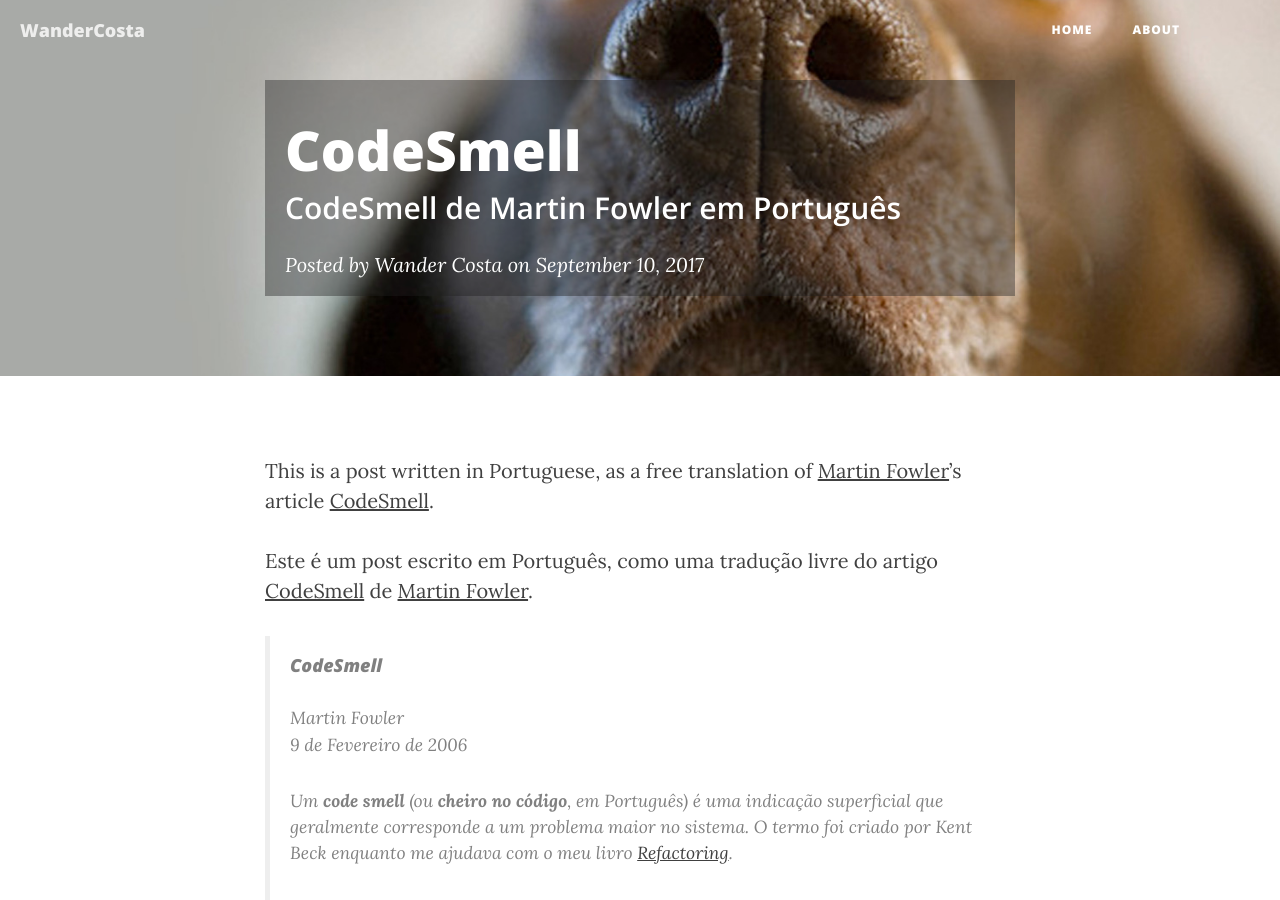
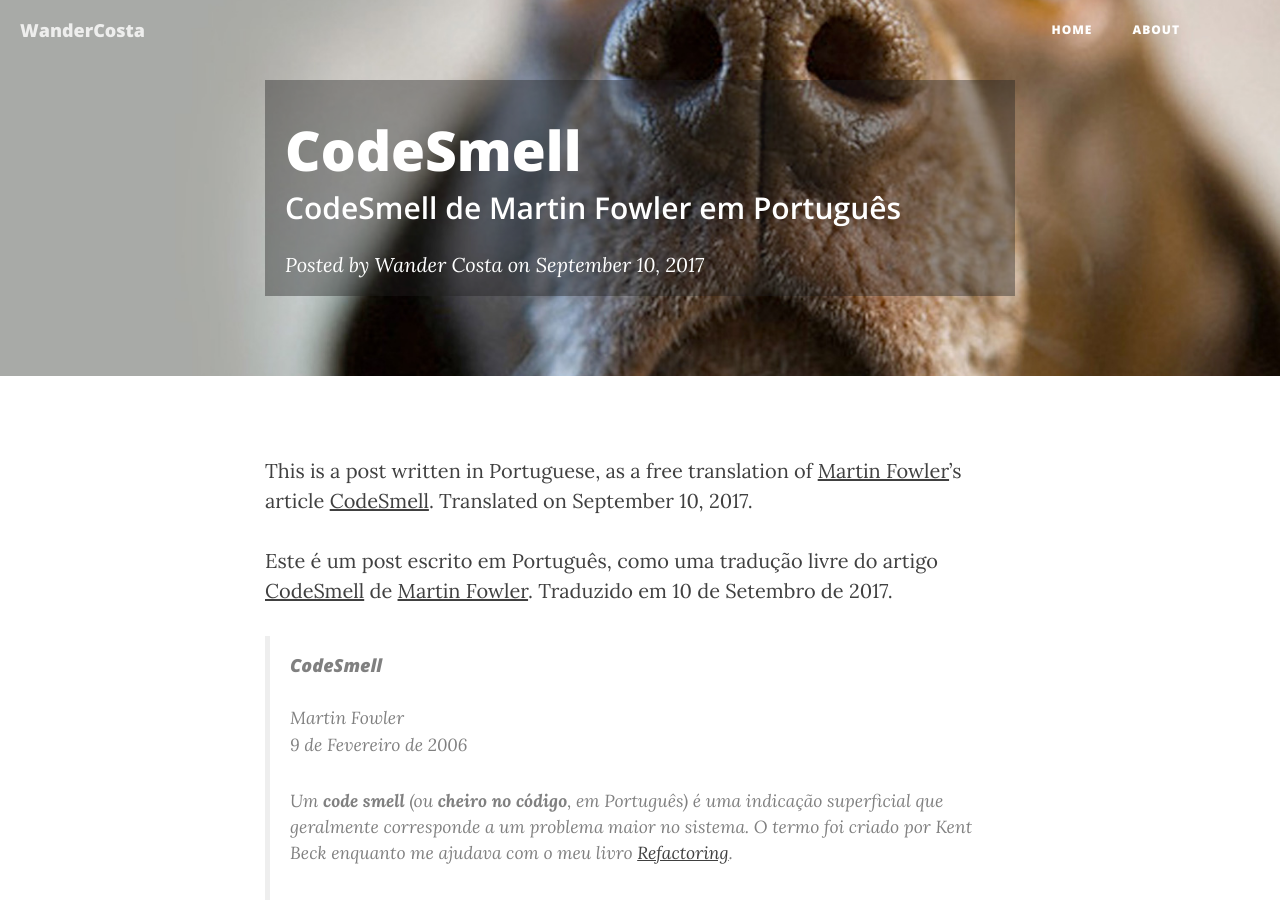
Before and after one commit to rwanderc/blog, a Jekyll site: the page built from _posts/2017-09-10-code-smell-martin-fowler.markdown, in a window 1280 px wide and 900 px high. Built offline with Jekyll 4.4.1, drawn with Linux system fonts in a browser that asks for light colours; nearby versions of some CDN libraries; comment, search, counter and statistics services are not loaded.

Commit message:
Adding CodeSmell Potuguese translation

```diff
--- a/_posts/2017-09-10-code-smell-martin-fowler.markdown
+++ b/_posts/2017-09-10-code-smell-martin-fowler.markdown
@@ -12,9 +12,9 @@ tags:
 - refactoring
 ---
 
-This is a post written in Portuguese, as a free translation of [Martin Fowler][martinfowler]'s article [CodeSmell][codesmell].
+This is a post written in Portuguese, as a free translation of [Martin Fowler][martinfowler]'s article [CodeSmell][codesmell]. Translated on September 10, 2017.
 
-Este é um post escrito em Português, como uma tradução livre do artigo [CodeSmell][codesmell] de [Martin Fowler][martinfowler].
+Este é um post escrito em Português, como uma tradução livre do artigo [CodeSmell][codesmell] de [Martin Fowler][martinfowler]. Traduzido em 10 de Setembro de 2017.
 
 > #### CodeSmell ######
 > Martin Fowler<br>
```
